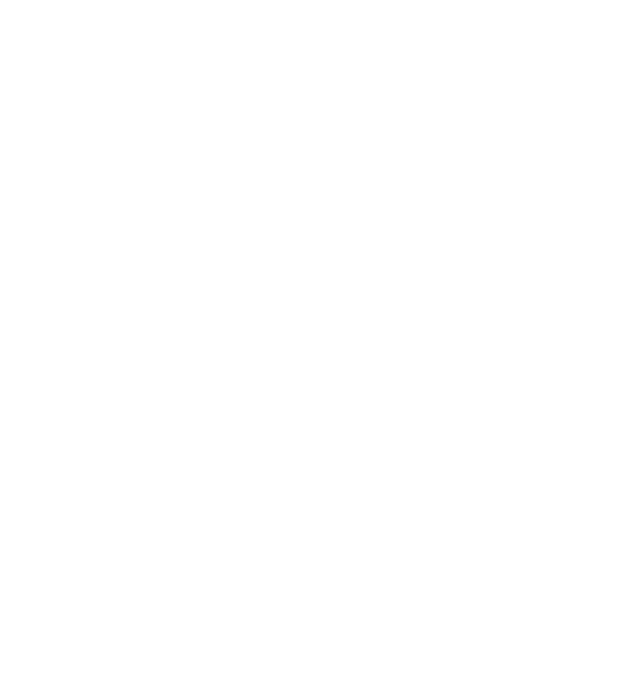
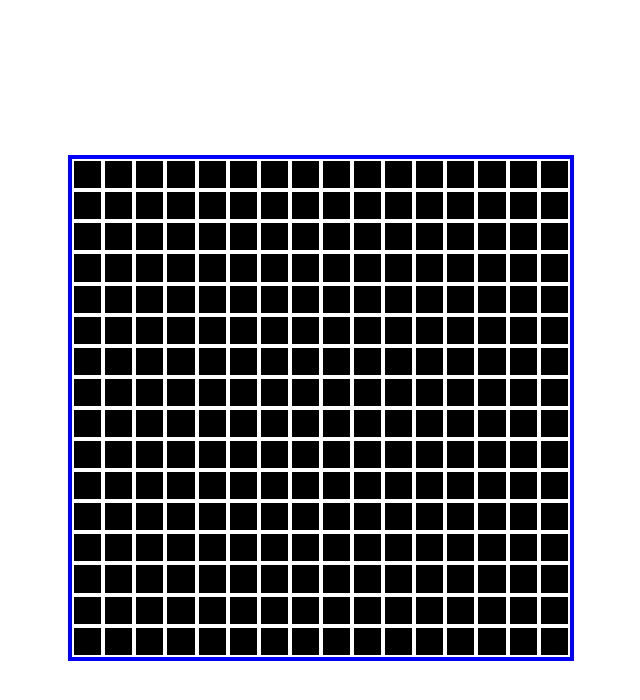
Before and after one commit to httung12303/etch-a-sketch, a plain HTML site: page index.html in a window 1280 px wide. Shown: the whole page, without its empty margins (319-959 px from the left). Drawn offline with Linux system fonts and the light colour scheme.

Commit message:
Add grid

```diff
--- a/index.html
+++ b/index.html
@@ -5,8 +5,10 @@
     <meta http-equiv="X-UA-Compatible" content="IE=edge">
     <meta name="viewport" content="width=device-width, initial-scale=1.0">
     <title>Etch-A-Sketch</title>
+    <link rel="stylesheet" href="style.css">
 </head>
 <body>
-
+    <div class="grid"></div>
+    <script src="script.js"></script>
 </body>
 </html>
--- a/script.js
+++ b/script.js
@@ -0,0 +1,13 @@
+addGridDivs(16);
+
+function addGridDivs(size) {
+    const grid = document.querySelector('.grid');
+    for(let i = 0; i < size * size; i++) {
+        const divContainer = document.createElement('div');
+        divContainer.classList.add('grid-item-container');
+        const div = document.createElement('div');
+        div.classList.add('grid-item');
+        divContainer.appendChild(div);
+        grid.appendChild(divContainer);
+    }
+}
--- a/style.css
+++ b/style.css
@@ -0,0 +1,32 @@
+* {
+    box-sizing: border-box;
+}
+
+body {
+    height: 100vh;
+    display: flex;
+    align-items: center;
+    justify-content: center;
+}
+
+.grid{
+    display: grid;
+    width: 40%;
+    aspect-ratio: 1 / 1;
+    grid-template-columns: repeat(16, 6.25%);
+    grid-template-rows: repeat(16, 6.25%);
+    border: 4px solid blue;
+}
+
+.grid-item-container {
+    padding: 2px;
+    display: flex;
+    align-items: center;
+    justify-content: center;
+}
+
+.grid-item {
+    height: 100%;
+    width: 100px;
+    background-color: black;
+}
```
